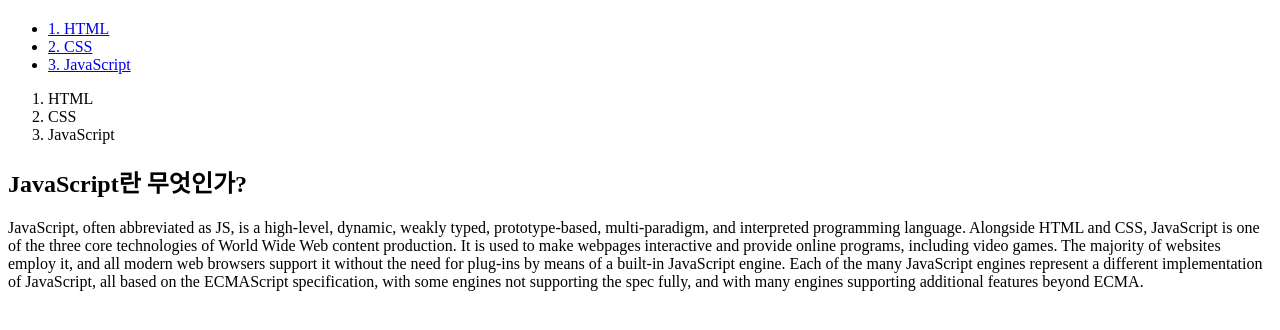
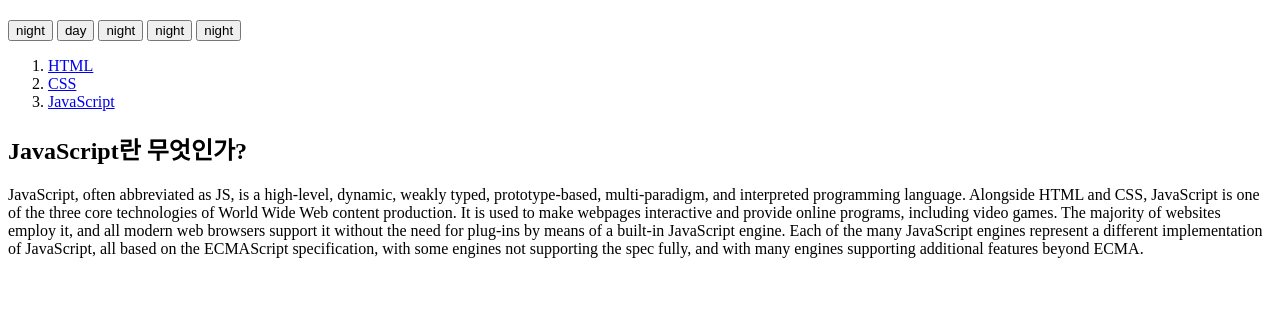
Before and after one commit to okrecords/web_basic_html_css, a plain HTML site: page 3.html in a window 1280 px wide. Shown: the part 60-390 px from the top of the page. Drawn offline with Linux system fonts and the light colour scheme.

Commit message:
javascript basic

```diff
--- a/3.html
+++ b/3.html
@@ -3,19 +3,65 @@
 <head>
     <title>WEB1 - JavaScript</title>
     <meta charset="utf-8">
+    <!--javaScript 중복코드 src 이용하여 붙여넣기 가능-->
+    <script src="colors.js"></script>
 </head>
 
 <body>
     <h1><a href="index.html">WEB</a></h1>
-    <ul>
-        <li><a href="1.html">1. HTML</a></li>
-        <li><a href="2.html">2. CSS</a></li>
-        <li><a href="3.html">3. JavaScript</a></li>
-    </ul>
+    <input type="button" value="night" onclick="
+        document.querySelector('body').style.backgroundColor = 'black';
+        document.querySelector('body').style.color = 'white';
+    ">
+    <input type="button" value="day" onclick="
+        document.querySelector('body').style.backgroundColor = 'white';
+        document.querySelector('body').style.color = 'black';
+    ">
+    <input id="night_day" type="button" value="night" onclick="
+        if(document.querySelector('#night_day').value === 'night') {
+            document.querySelector('body').style.backgroundColor = 'black';
+            document.querySelector('body').style.color = 'white';
+            document.querySelector('#night_day').value = 'day';
+
+        } else {
+            document.querySelector('body').style.backgroundColor = 'white';
+            document.querySelector('body').style.color = 'black';
+            document.querySelector('#night_day').value = 'night';
+        }
+    ">
+    <input type="button" value="night" onclick="
+        var target = document.querySelector('body');
+        if(this.value === 'night') {
+            target.style.backgroundColor = 'black';
+            target.style.color = 'white';
+            this.value = 'day';
+            var alist = document.querySelectorAll('a');
+            var i = 0;
+            while(i < alist.length) {
+                console.log(alist[i]);
+                alist[i].style.color = 'powderblue'
+                i = i + 1;
+            }
+        } else {
+            target.style.backgroundColor = 'white';
+            target.style.color = 'black';
+            this.value = 'night';
+            var alist = document.querySelectorAll('a');
+            var i = 0;
+            while(i < alist.length) {
+                console.log(alist[i]);
+                alist[i].style.color = 'blue'
+                i = i + 1;
+            }
+        }
+    ">
+    <input id = "day_night" type="button" value="night" onclick="
+        nightDayHandler(this);
+    ">
     <ol>
-        <li>HTML</li>
-        <li>CSS</li>
-        <li>JavaScript</li>
+        <li><a href="1.html">HTML</a></li>
+        <li><a href="2.html">CSS</a></li>
+        <li><a href="3.html">JavaScript</a></li>
     </ol>
     <h2>JavaScript란 무엇인가?</h2>
     <p>
--- /dev/null
+++ b/colors.js
@@ -0,0 +1,32 @@
+var Links = {
+    setColor : function(color) {
+        var alist = document.querySelectorAll('a');
+        var i = 0;
+        while(i < alist.length){
+            alist[i].style.color = color;
+            i = i + 1;
+        }
+    }
+}
+var Body = {
+    setColor : function(color) {
+        document.querySelector('body').style.color = color;
+    },
+    setBackgroundColor : function(color) {
+        document.querySelector('body').style.backgroundColor = color;
+    }
+}
+function nightDayHandler(self) {
+    var target = document.querySelector('body');
+    if(self.value === 'night'){
+        Body.setBackgroundColor('black');
+        Body.setColor('white');
+        self.value = 'day';
+        Links.setColor('powderblue');
+    } else {
+        Body.setBackgroundColor('white');
+        Body.setColor('black');
+        self.value = 'night';
+        Links.setColor('blue');
+    }
+}
```
